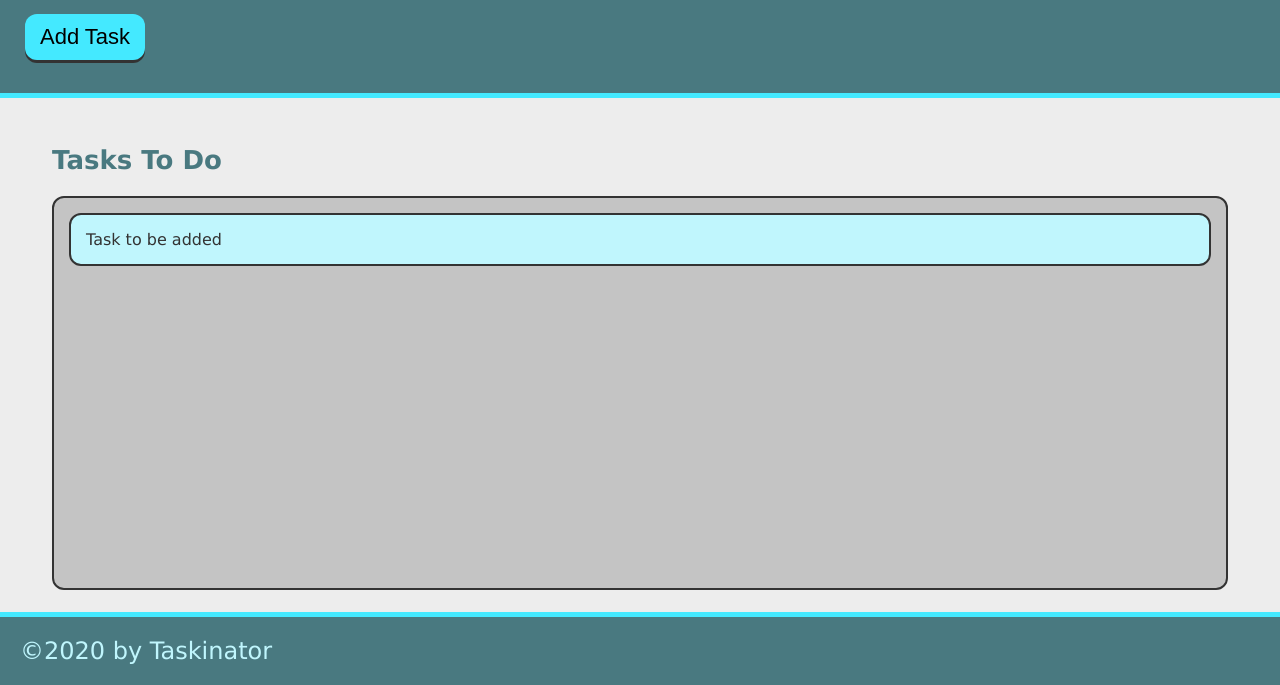
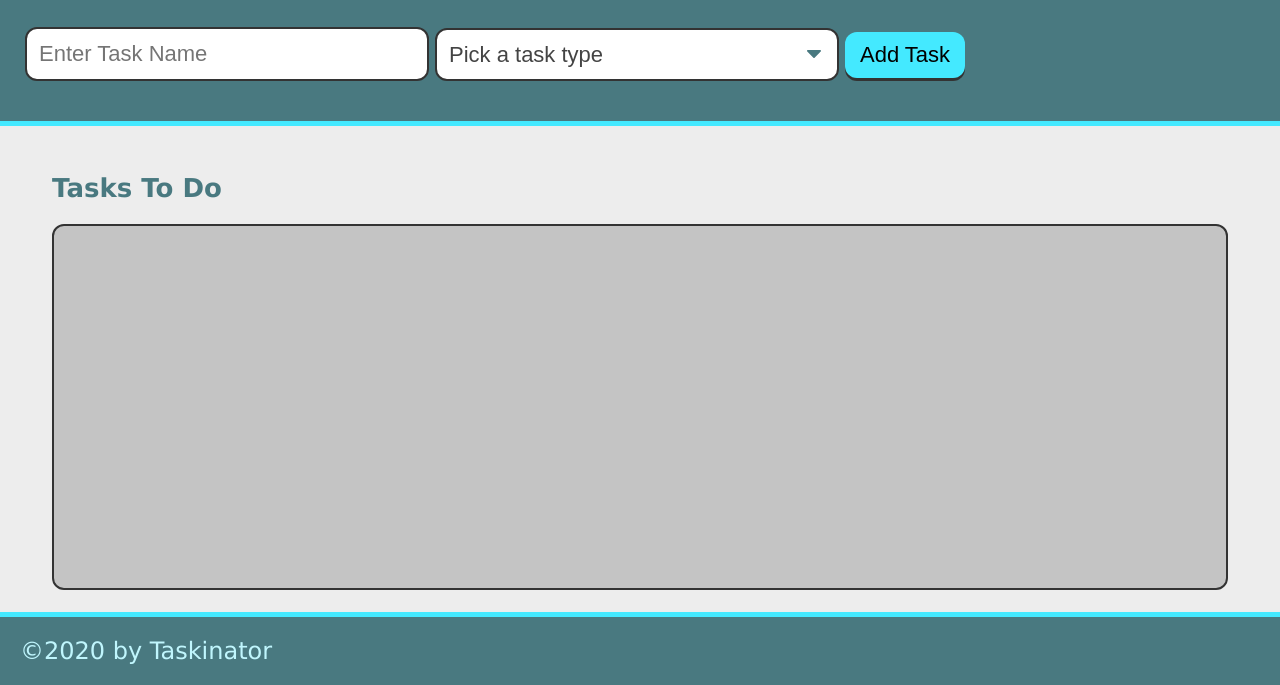
Before and after one commit to texrob20/taskinator, a plain HTML site: page index.html in a window 1280 px wide. Shown: the part 115-800 px from the top of the page. Drawn offline with Linux system fonts and the light colour scheme.

Commit message:
added task fields

```diff
--- a/assets/js/script.js
+++ b/assets/js/script.js
@@ -6,6 +6,6 @@ var createTaskHandler = function() {
     listItemEl.className = "task-item";
     listItemEl.textContent = "This is a new task.";
     tasksToDoEl.appendChild(listItemEl);
-  }
+  };
 
 buttonEl.addEventListener("click", createTaskHandler);
--- a/index.html
+++ b/index.html
@@ -13,14 +13,29 @@
   <header>
     <h1 class="page-title">Taskinator</h1>
     <p>Click the button below to add a new task!</p>
-    <button class="btn" id="save-task">Add Task</button>
+    <form id="task-form">
+      <div class="form-group">
+        <input type="text" name="task-name" placeholder="Enter Task Name" />
+      </div>
+      <div class="form-group">
+        <select name="task-type" class="select-dropdown">
+          <option value="" disabled selected>Pick a task type</option>
+          <option value="Print">Print</option>
+          <option value="Web">Web</option>
+          <option value="Mobile">Mobile</option>
+        </select>
+      </div>
+      <div class="form-group">
+        <button class="btn" id="save-task" type="submit">Add Task</button>
+      </div>
+    </form>
   </header>
 
   <main class="page-content">
     <section class="task-list-wrapper">
     <h2 class =list-title>Tasks To Do</h2>
     <ul class ="task-list" id="tasks-to-do">
-      <li class="task-item">Task to be added</li>
+
     </ul>
     </section>
   </main>
```
